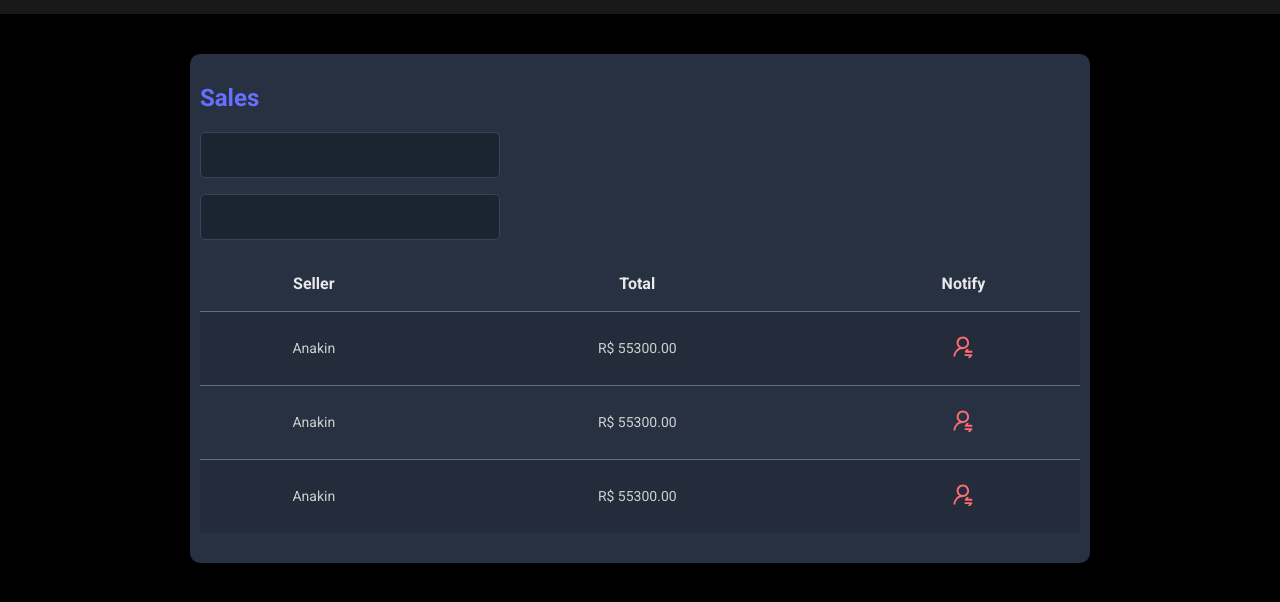
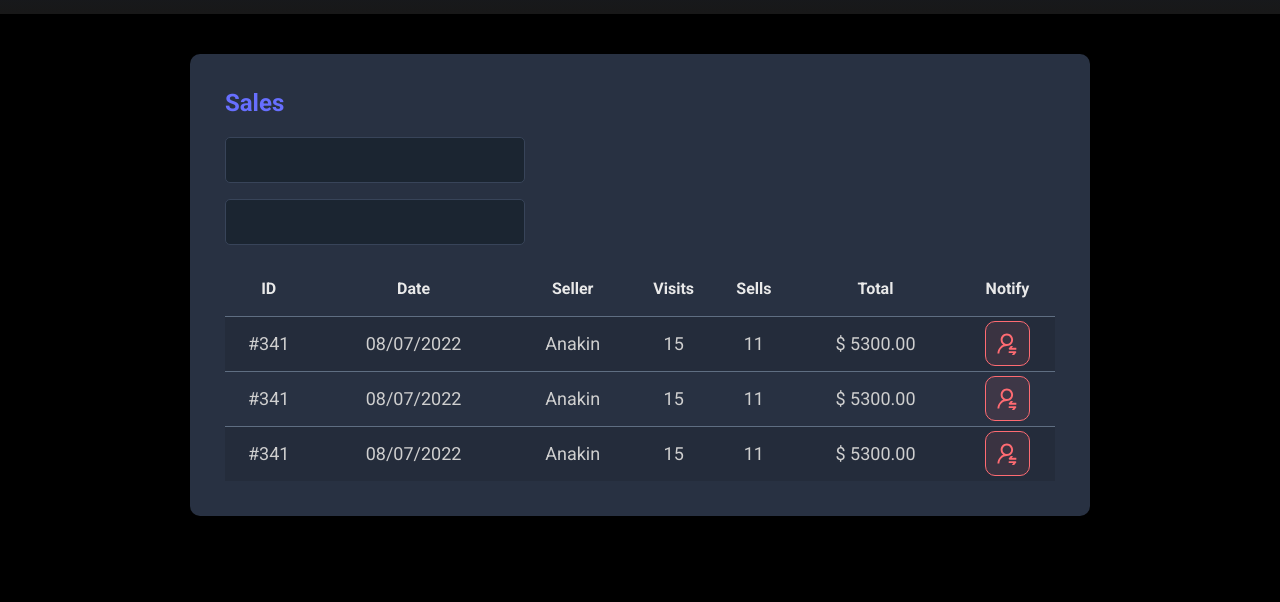
Before and after one commit to tiagoc0sta/Spring_React_YT_NelioA, a plain HTML site: page DSMETA-CSS/Index.html in a window 1280 px wide. Shown: the part 186-788 px from the top of the page. Drawn offline with Linux system fonts and the light colour scheme.

Commit message:
add_figma design

```diff
--- a/DSMETA-CSS/Index.html
+++ b/DSMETA-CSS/Index.html
@@ -38,26 +38,60 @@
                   <table class="dsmeta-salles-table">
                     <thead>
                       <tr>
+                        <th class="show992">ID</th>
+                        <th class="show576">Date</th>
                         <th>Seller</th>
+                        <th class="show992">Visits</th>
+                        <th class="show992">Sells</th>
                         <th>Total</th>
                         <th>Notify</th>
                       </tr>
                     </thead>
                     <tbody>
                       <tr>
+                        <td class="show992">#341</td>
+                        <td class="show576">08/07/2022</td>
                         <td>Anakin</td>
-                        <td>R$ 55300.00</td>
-                        <td><img src="notification-icon.svg" alt="Notify"></td>
+                        <td class="show992">15</td>
+                        <td class="show992">11</td>
+                        <td>$ 5300.00</td>
+                        <td>
+                          <div class="dsmeta-red-btn-container">
+                            <div class="dsmeta-red-btn">
+                              <img src="notification-icon.svg" alt="Notify">
+                            </div>
+                          </div>
+                        </td>
                       </tr>
                       <tr>
+                        <td class="show992">#341</td>
+                        <td class="show576">08/07/2022</td>
                         <td>Anakin</td>
-                        <td>R$ 55300.00</td>
-                        <td><img src="notification-icon.svg" alt="Notify"></td>
+                        <td class="show992">15</td>
+                        <td class="show992">11</td>
+                        <td>$ 5300.00</td>
+                        <td>
+                          <div class="dsmeta-red-btn-container">
+                            <div class="dsmeta-red-btn">
+                              <img src="notification-icon.svg" alt="Notify">
+                            </div>
+                          </div>
+                        </td>
                       </tr>
                       <tr>
+                        <td class="show992">#341</td>
+                        <td class="show576">08/07/2022</td>
                         <td>Anakin</td>
-                        <td>R$ 55300.00</td>
-                        <td><img src="notification-icon.svg" alt="Notify"></td>
+                        <td class="show992">15</td>
+                        <td class="show992">11</td>
+                        <td>$ 5300.00</td>
+                        <td>
+                          <div class="dsmeta-red-btn-container">
+                            <div class="dsmeta-red-btn">
+                              <img src="notification-icon.svg" alt="Notify">
+                            </div>
+                          </div>
+                        </td>
                       </tr>
                     </tbody>
 
--- a/DSMETA-CSS/styles.css
+++ b/DSMETA-CSS/styles.css
@@ -1,24 +1,25 @@
-@import url('https://fonts.googleapis.com/css2?family=Open+Sans&family=Roboto:wght@300;400;700&display=swap');
+@import url("https://fonts.googleapis.com/css2?family=Open+Sans&family=Roboto:wght@300;400;700&display=swap");
 
 * {
-  font-family: 'Roboto', sans-serif;
+  font-family: "Roboto", sans-serif;
   box-sizing: border-box;
   margin: 0;
   padding: 0;
 }
 
-body, html {
+body,
+html {
   background-color: #000;
   color: #fff;
-
 }
 
-a a:hover, a:visited{
+a a:hover,
+a:visited {
   color: unset;
   text-decoration: none;
 }
 
-header{
+header {
   background: linear-gradient(180deg, #102347 0%, #181818 100%);
   height: 200px;
   display: flex;
@@ -27,12 +28,12 @@ header{
 }
 
 .dsmeta-logo-container {
-  display:flex;
+  display: flex;
   flex-direction: column;
   align-items: center;
 }
 
-.dsmeta-logo-container img{
+.dsmeta-logo-container img {
   width: 235px;
 }
 
@@ -41,7 +42,7 @@ header{
   font-size: 24px;
 }
 
-.dsmeta-logo-container p{
+.dsmeta-logo-container p {
   font-size: 14px;
   font-weight: 300;
 }
@@ -63,8 +64,8 @@ header{
 }
 
 .dsmeta-sales-title {
-  color: #676FFF;
-  font-size:24px;
+  color: #676fff;
+  font-size: 24px;
   margin-bottom: 20px;
 }
 
@@ -75,11 +76,11 @@ header{
 
 .dsmeta-form-control {
   width: 100%;
-  height:46px;
-  background-color: #1B2531;
+  height: 46px;
+  background-color: #1b2531;
   border: 1px solid #384459;
-  border-radius:5px;
-  color: #9AAABE;
+  border-radius: 5px;
+  color: #9aaabe;
   padding: 0 20px;
   font-size: 18px;
 }
@@ -93,27 +94,79 @@ header{
 .dsmeta-salles-table thead {
   height: 55px;
   font-size: 16px;
-  color: #E9E9E9;
+  color: #e9e9e9;
   font-weight: 700;
-
 }
 
-.dsmeta-salles-table tbody{
-  font-size:14px;
-  font-weight:400;
-  color: #CFCFCF;
+.dsmeta-salles-table tbody {
+  font-size: 14px;
+  font-weight: 400;
+  color: #cfcfcf;
   text-align: center;
 }
 
 .dsmeta-salles-table tbody tr {
   height: 74px;
-  border-top: 1px solid #5F6E82;
+  border-top: 1px solid #5f6e82;
 }
 
 .dsmeta-salles-table tbody tr:hover > td {
   background-color: #384459;
 }
 
-.dsmeta-salles-table tbody tr:nth-child(odd){
-  background-color: #242C3B;
+.dsmeta-salles-table tbody tr:nth-child(odd) {
+  background-color: #242c3b;
 }
+
+.dsmeta-red-btn-container {
+  display: flex;
+  justify-content: center;
+}
+
+.dsmeta-red-btn {
+  height: 45px;
+  width: 45px;
+  background: rgba(255, 107, 114, 0.1);
+  border: 1px solid #ff6b72;
+  border-radius: 10px;
+  display:flex;
+  align-items: center;
+  justify-content: center;
+  cursor: pointer;
+}
+
+dsmeta-red-btn img {
+  width: 19px;
+}
+
+.show576 {
+  display: none;
+}
+
+.show992 {
+  display: none;
+}
+
+@media (min-width: 576px) {
+  .show576 {
+    display: table-cell;
+  }
+
+  .dsmeta-card{
+    padding: 35px;
+  }
+
+  .dsmeta-salles-table tbody tr {
+    height: 55px;
+  }
+
+  .dsmeta-salles-table tbody {
+    font-size: 18px;
+  }
+}
+
+@media (min-width: 992px) {
+  .show992 {
+    display: table-cell;
+  }
+}
```
